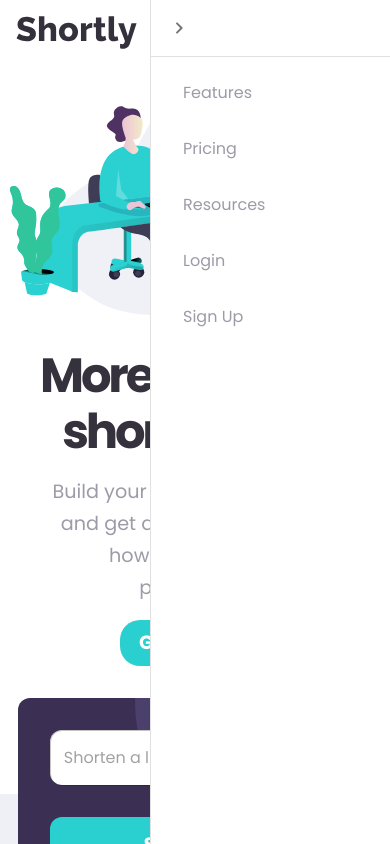
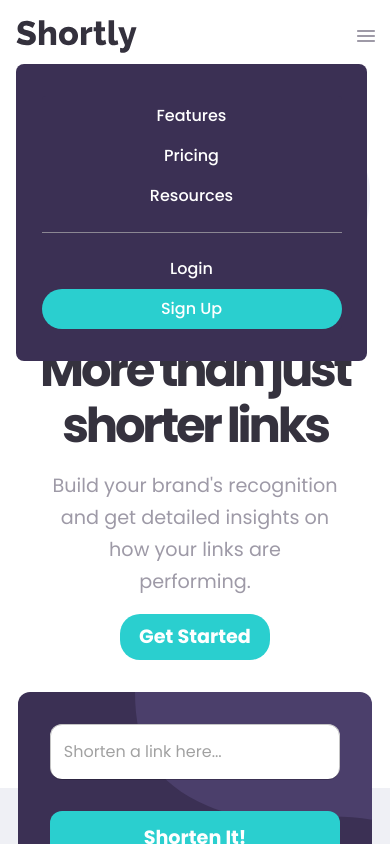
Before and after one commit to luisamlopez/url-shortening-api, a React (Create React App) app: page / in a window 390 px wide. Both pictures are taken after a click on the button 366 px from the left and 36 px from the top of the page. Shown: the top 844 px of the page. Built offline with nearby package versions, Linux system fonts and the light colour scheme.

Commit message:
Finish first version, mobile menu fixed as design

```diff
--- a/src/components/AdvancedStatistics.jsx
+++ b/src/components/AdvancedStatistics.jsx
@@ -1,4 +1,4 @@
-import { Avatar, Box, Card, CardContent, Typography } from "@mui/material";
+import { Box, Typography } from "@mui/material";
 import Statistic from "./Statistic";
 import brand from "../assets/icon-brand-recognition.svg";
 import detailed from "../assets/icon-detailed-records.svg";
--- a/src/components/CTAintro.jsx
+++ b/src/components/CTAintro.jsx
@@ -81,8 +81,7 @@ const CTAintro = () => {
             <Box
                 component="img" src={illustration} alt="illustration"
                 width={{
-                    xs: "370px",
-                    sm: "370px",
+                    xs: "350px",
                     md: "450px",
                     lg: "600px",
                 }}
--- a/src/components/Header.jsx
+++ b/src/components/Header.jsx
@@ -1,9 +1,10 @@
-import { Box, CssBaseline, IconButton, Typography, Divider, Drawer, List, ListItem, ListItemButton, Button } from "@mui/material"
+import { Box, CssBaseline, IconButton, Typography, List, ListItem, ListItemButton, Button } from "@mui/material"
 import { styled, useTheme } from '@mui/material/styles';
 import logo from "../assets/logo.svg"
-import { useEffect, useState } from "react";
+import { useState } from "react";
 import MuiAppBar from '@mui/material/AppBar';
-import { ChevronLeftRounded, ChevronRightRounded, MenuRounded } from "@mui/icons-material";
+import { MenuRounded } from "@mui/icons-material";
+import MobileMenu from "./MobileMenu";
 
 const drawerWidth = 240;
 
@@ -14,52 +15,23 @@ const AppBar = styled(MuiAppBar, {
     easing: theme.transitions.easing.sharp,
     duration: theme.transitions.duration.leavingScreen,
   }),
-  ...(open && {
-    width: `calc(100% - ${drawerWidth}px)`,
-    transition: theme.transitions.create(['margin', 'width'], {
-      easing: theme.transitions.easing.easeOut,
-      duration: theme.transitions.duration.enteringScreen,
-    }),
-    marginRight: drawerWidth,
-  }),
+
 }));
 
-const DrawerHeader = styled('div')(({ theme }) => ({
-  display: 'flex',
-  alignItems: 'center',
-  padding: theme.spacing(0, 1),
-  // necessary for content to be below app bar
-  ...theme.mixins.toolbar,
-  justifyContent: 'flex-start',
-}));
 
 const Header = () => {
 
   const theme = useTheme();
   const [open, setOpen] = useState(false);
-  const [windowWidth, setWindowWidth] = useState(window.innerWidth);
 
-  const handleDrawerOpen = () => {
+  const handleOpenModal = () => {
     setOpen(true);
   };
 
-  const handleDrawerClose = () => {
+  const handleCloseModal = () => {
     setOpen(false);
   };
 
-  useEffect(() => {
-    const handleResize = () => {
-      setWindowWidth(window.innerWidth);
-    };
-
-    // Add event listener for window resize
-    window.addEventListener("resize", handleResize);
-
-    // Clean up event listener on unmount
-    return () => {
-      window.removeEventListener("resize", handleResize);
-    };
-  }, []);
 
   const options = ["Features", "Pricing", "Resources"];
 
@@ -95,19 +67,16 @@ const Header = () => {
           {/* Logo */}
           <Box component='img' src={logo} />
           <IconButton
-            aria-label="open drawer"
             edge="end"
-            onClick={handleDrawerOpen}
+            onClick={handleOpenModal}
             sx={{
-              ...(open && windowWidth < 768 && { display: 'none' }),
+              display: {
+                lg: "none",
+
+              }
             }}
           >
-            <MenuRounded htmlColor="var(--grayish-violet)" sx={{
-              display: {
-                lg: "none",
-                md: "none"
-              }
-            }} />
+            <MenuRounded htmlColor="var(--grayish-violet)" />
           </IconButton>
 
           <List sx={{
@@ -185,7 +154,7 @@ const Header = () => {
       </AppBar>
 
       {/* Mobile drawer */}
-      <Drawer
+      {/* <Drawer
         sx={{
           width: drawerWidth,
           flexShrink: 0,
@@ -198,12 +167,6 @@ const Header = () => {
         anchor="right"
         open={open}
       >
-        <DrawerHeader>
-          <IconButton onClick={handleDrawerClose}>
-            {theme.direction === 'rtl' ? <ChevronLeftRounded /> : <ChevronRightRounded />}
-          </IconButton>
-        </DrawerHeader>
-        <Divider />
         <List>
           <ListItem>
             <ListItemButton>
@@ -246,9 +209,11 @@ const Header = () => {
           </ListItem>
         </List>
 
-      </Drawer>
+      </Drawer> */}
 
-
+      <MobileMenu
+        isOpen={open}
+        closeDialog={handleCloseModal} />
     </Box >
   )
 }
--- /dev/null
+++ b/src/components/MobileMenu.jsx
@@ -0,0 +1,95 @@
+import { Box, Button, Dialog, DialogContent, Divider, List, ListItem, ListItemButton, Typography } from "@mui/material"
+
+const MobileMenu = ({ isOpen, closeDialog }) => {
+    return (
+        <Dialog
+            open={isOpen}
+            onClose={closeDialog}
+            sx={{
+                display: "flex",
+                flexDirection: "column",
+                borderRadius: "8px",
+                alignItems: "center",
+                justifyContent: "center",
+                height: "fit-content",
+                width: "90%",
+                background: "var(--dark-violet)",
+                mt: "4rem",
+                px: 2,
+                mx: "1rem",
+                //Overriding the default MUI styles
+                //delete backdrop
+                ".MuiBackdrop-root": {
+                    background: "transparent",
+                },
+
+                ".MuiDialog-paper": {
+                    background: "var(--dark-violet)",
+                    overflow: "hidden",
+                    boxShadow: "none",
+                },
+
+            }}
+        >
+            <Button variant="text" sx={{
+                boxShadow: "none",
+                width: "300px",
+                color: "#fff",
+                fontSize: "1rem",
+                textTransform: "none",
+            }}>
+                Features
+            </Button>
+            <Button variant="text" sx={{
+                boxShadow: "none",
+                width: "300px",
+                color: "#fff",
+                fontSize: "1rem",
+                textTransform: "none",
+            }}>
+                Pricing
+            </Button>
+            <Button variant="text" sx={{
+                boxShadow: "none",
+                width: "300px",
+                color: "#fff",
+                fontSize: "1rem",
+                textTransform: "none",
+            }}>
+                Resources
+            </Button>
+
+            <Divider sx={{
+                background: "var(--grayish-violet)",
+                height: "1px",
+                m: 0,
+                p: 0,
+                my: 2,
+
+            }} />
+
+            <Button variant="text" sx={{
+                boxShadow: "none",
+                width: "300px",
+                color: "#fff",
+                fontSize: "1rem",
+                textTransform: "none",
+            }}>
+                Login
+            </Button>
+            <Button variant="contained" fullWidth sx={{
+                boxShadow: "none",
+                width: "300px",
+                background: "var( --cyan)",
+                borderRadius: 5,
+                fontSize: "1rem",
+                textTransform: "none",
+            }}>
+                Sign Up
+            </Button>
+
+
+        </Dialog>
+    )
+}
+export default MobileMenu
--- a/src/components/Statistic.jsx
+++ b/src/components/Statistic.jsx
@@ -1,4 +1,4 @@
-import { Avatar, Box, Card, CardContent, Typography } from "@mui/material";
+import { Card, CardContent, Typography } from "@mui/material";
 
 const Statistic = ({ title, content, type }) => {
     return (
```
